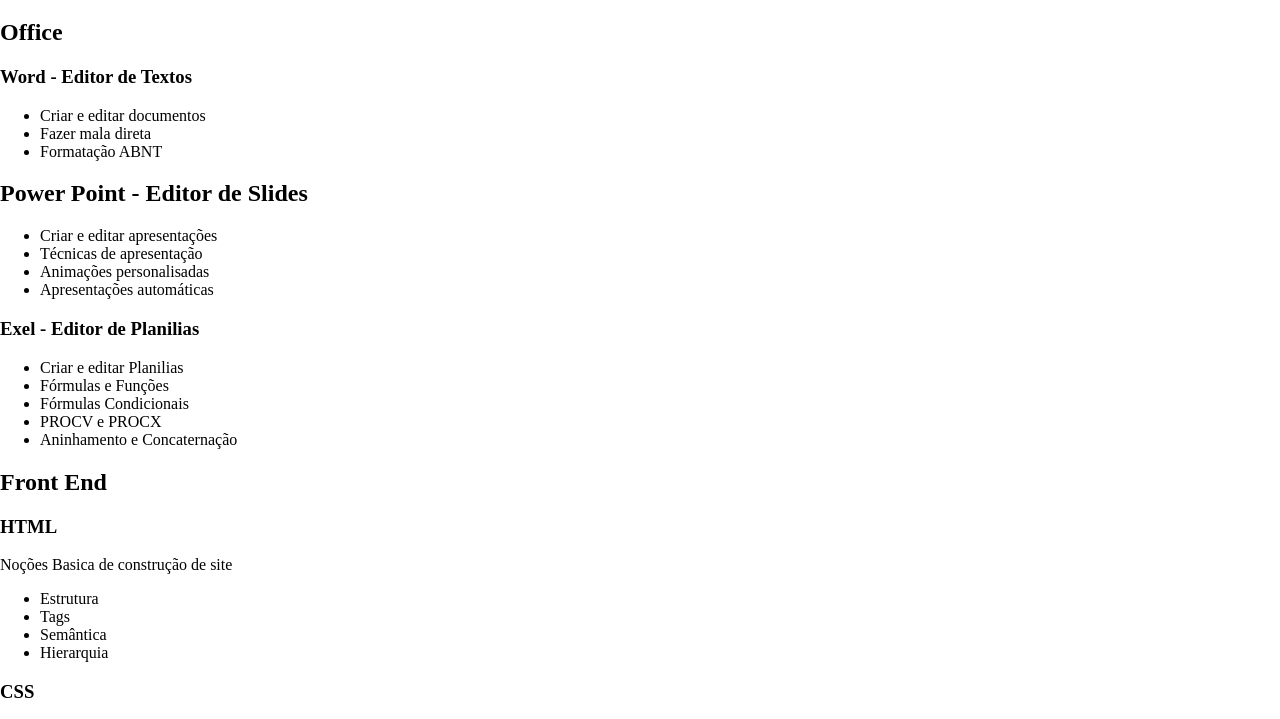
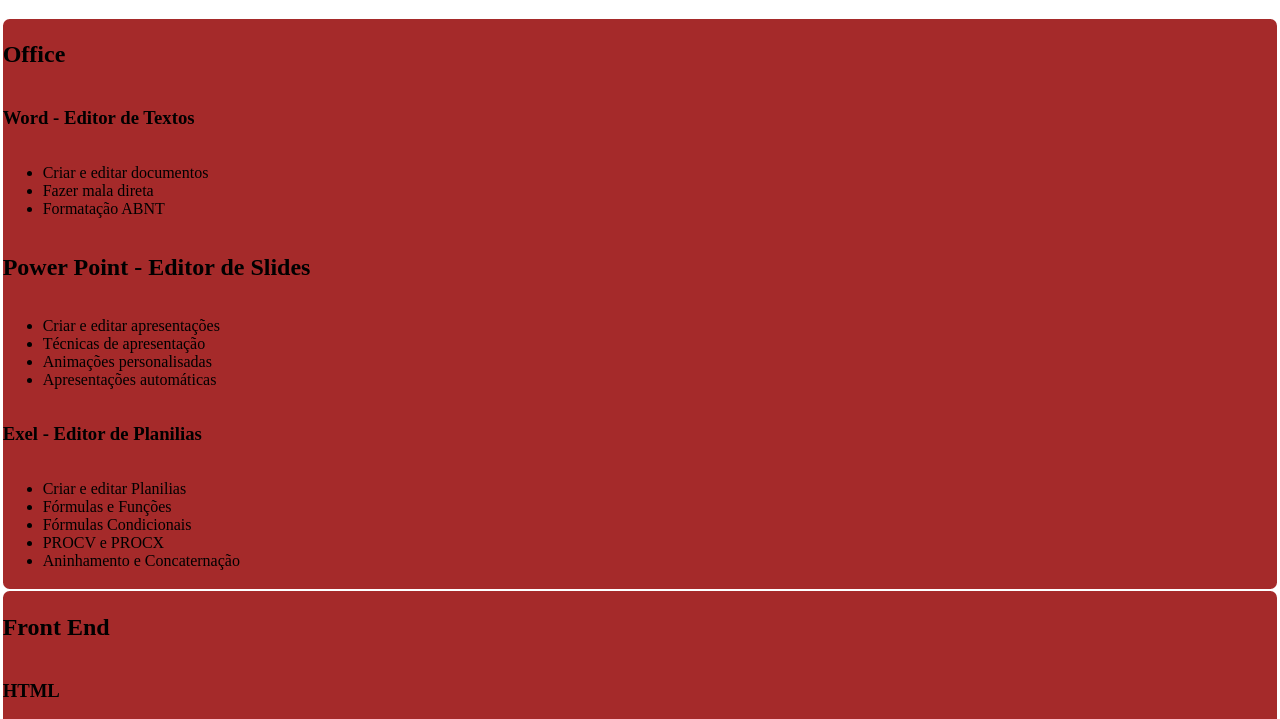
Before and after one commit to JeanPab/Portifolio, a plain HTML site: page cursos.html in a window 1280 px wide. Shown: the part 61-780 px from the top of the page. Drawn offline with Linux system fonts and the light colour scheme; files that its build step writes are made by us from their sources; the site is published under a folder, as on GitHub Pages, so addresses that start at the root find nothing.

Commit message:
Update cursos.html

```diff
--- a/cursos.html
+++ b/cursos.html
@@ -5,10 +5,10 @@
     <meta charset="UTF-8">
     <meta name="viewport" content="width=device-width, initial-scale=1.0">
     <title>Cursos</title>
-    <link rel="icon" type="image/x-icon" href="/Imagens/sword.png">
-    <link rel="stylesheet" href="estilos/menu.css">
-    <link rel="stylesheet" href="/estilos/imagens.css">
-    <link rel="stylesheet" href="/estilos/cards.css">
+    <link rel="icon" type="image/x-icon" href="sword.png">
+    <link rel="stylesheet" href="menu.css">
+    <link rel="stylesheet" href="imagens.css">
+    <link rel="stylesheet" href="cards.css">
 </head>
 
 <body>
```
